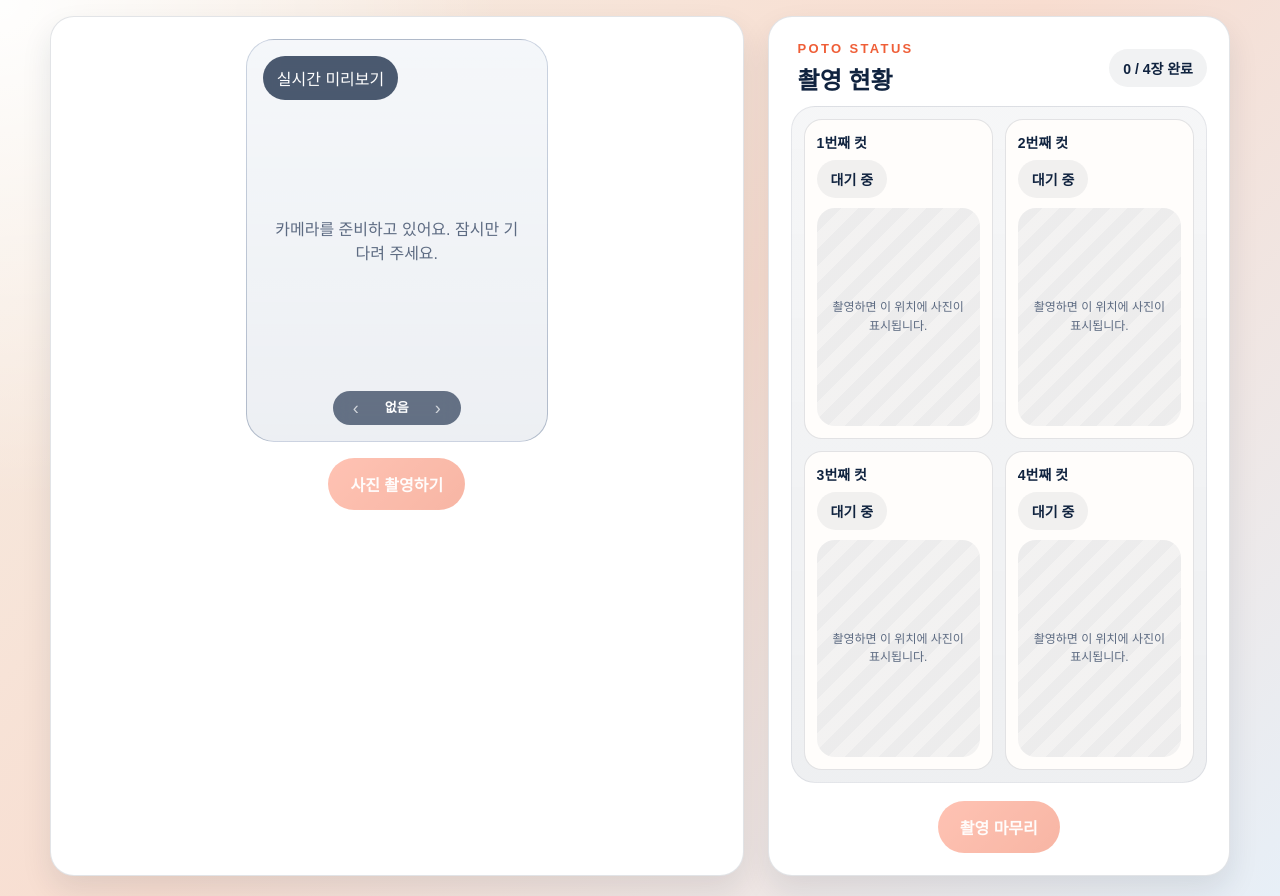
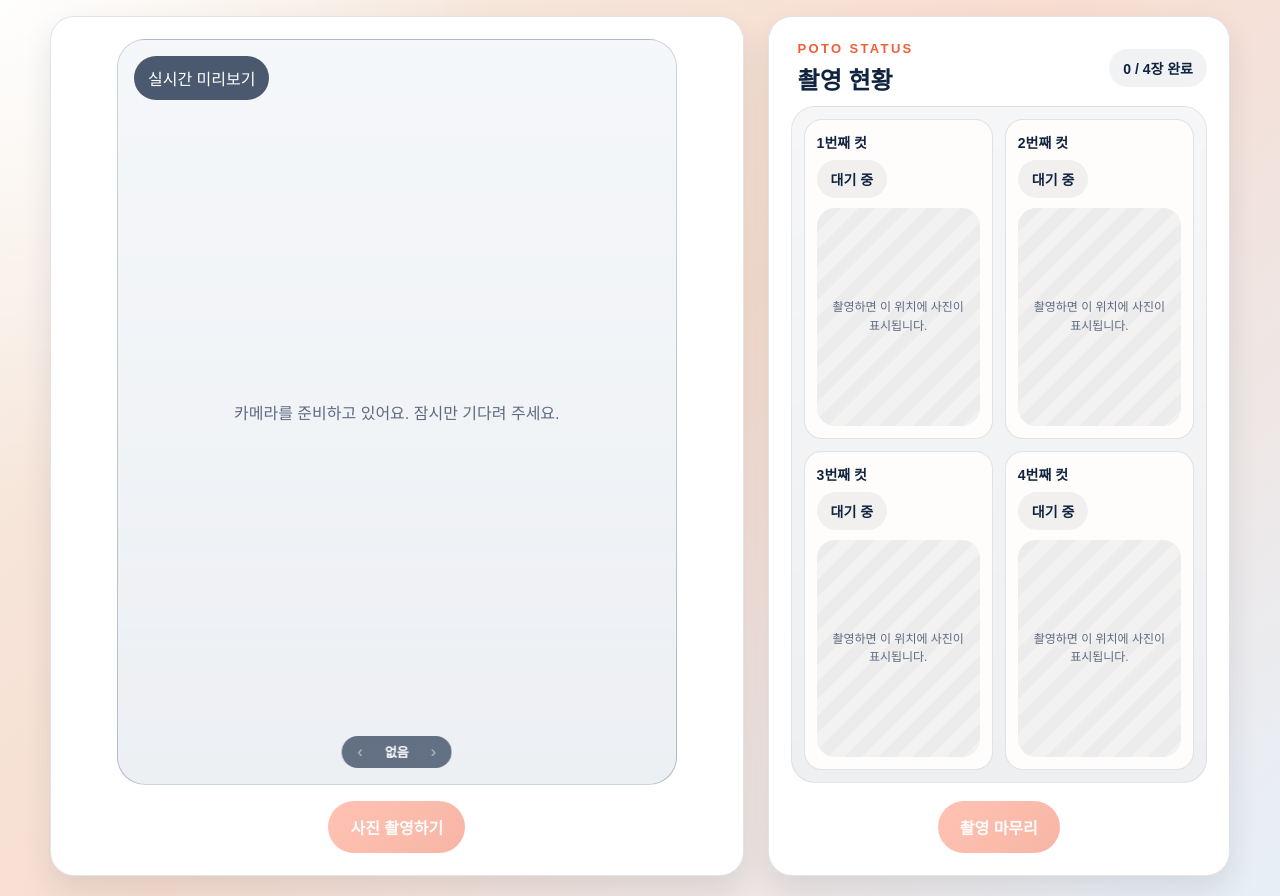
Before and after one commit to kkami121/pic-moment, a Next.js app: page /camera in a window 1280 px wide. Built offline with nearby package versions, Linux system fonts and the light colour scheme; no server answers.

Commit message:
Revert "commit"
This reverts commit 02b667e9deda2068a35a4000f73faed955bc3e16.

```diff
--- a/components/CameraCapture.module.css
+++ b/components/CameraCapture.module.css
@@ -79,6 +79,7 @@
   backdrop-filter: blur(8px);
   color: #fff;
   z-index: 1;
+  pointer-events: none;
   user-select: none;
 }
 
@@ -91,22 +92,9 @@
 }
 
 .filterArrow {
-  display: flex;
-  align-items: center;
-  justify-content: center;
-  padding: 0 4px;
-  background: none;
-  border: none;
-  color: #fff;
-  font-size: 18px;
+  font-size: 16px;
   line-height: 1;
-  opacity: 0.7;
-  cursor: pointer;
-  transition: opacity 0.15s;
-}
-
-.filterArrow:hover {
-  opacity: 1;
+  opacity: 0.6;
 }
 
 .captureActions {
@@ -302,8 +290,9 @@
 
 @media (min-width: 1024px) {
   .previewFrame {
-    max-width: 500px;
-    margin: 0 auto;
+    flex: 1;
+    min-height: 0;
+    align-self: center;
   }
 }
 
--- a/components/CameraCapture.tsx
+++ b/components/CameraCapture.tsx
@@ -210,23 +210,9 @@ export default function CameraCapture() {
           </div>
 
           <div className={styles.filterIndicator}>
-            <button
-              type="button"
-              className={styles.filterArrow}
-              onClick={() => setSelectedFilter((prev: CameraFilter) => {
-                const i = CAMERA_FILTERS.findIndex((f) => f.id === prev.id);
-                return CAMERA_FILTERS[(i - 1 + CAMERA_FILTERS.length) % CAMERA_FILTERS.length];
-              })}
-            >‹</button>
+            <span className={styles.filterArrow}>‹</span>
             <span className={styles.filterName}>{selectedFilter.name}</span>
-            <button
-              type="button"
-              className={styles.filterArrow}
-              onClick={() => setSelectedFilter((prev: CameraFilter) => {
-                const i = CAMERA_FILTERS.findIndex((f) => f.id === prev.id);
-                return CAMERA_FILTERS[(i + 1) % CAMERA_FILTERS.length];
-              })}
-            >›</button>
+            <span className={styles.filterArrow}>›</span>
           </div>
 
           <video ref={videoRef} autoPlay playsInline muted style={{ filter: selectedFilter.css === "none" ? undefined : selectedFilter.css }} />
```
